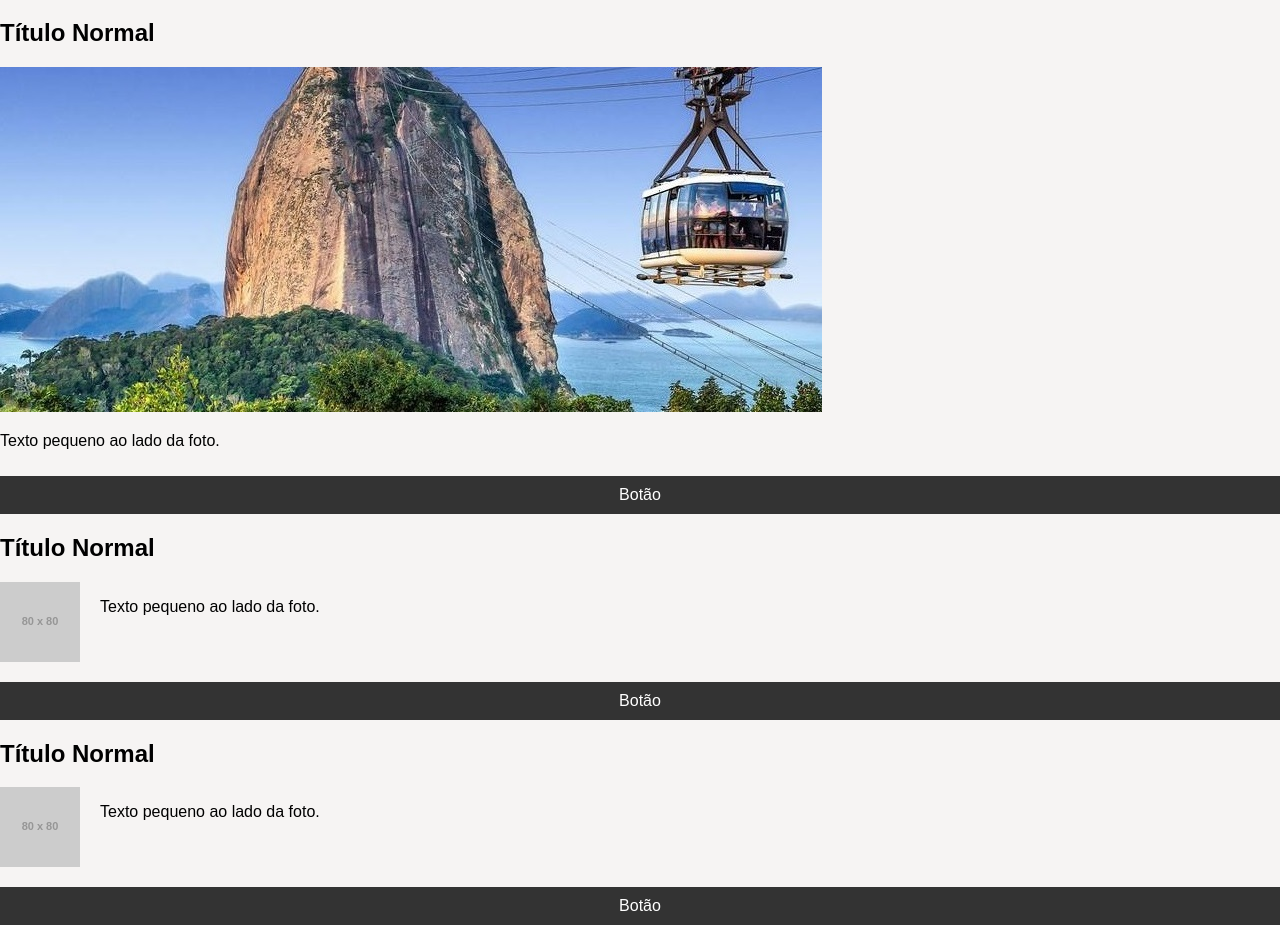
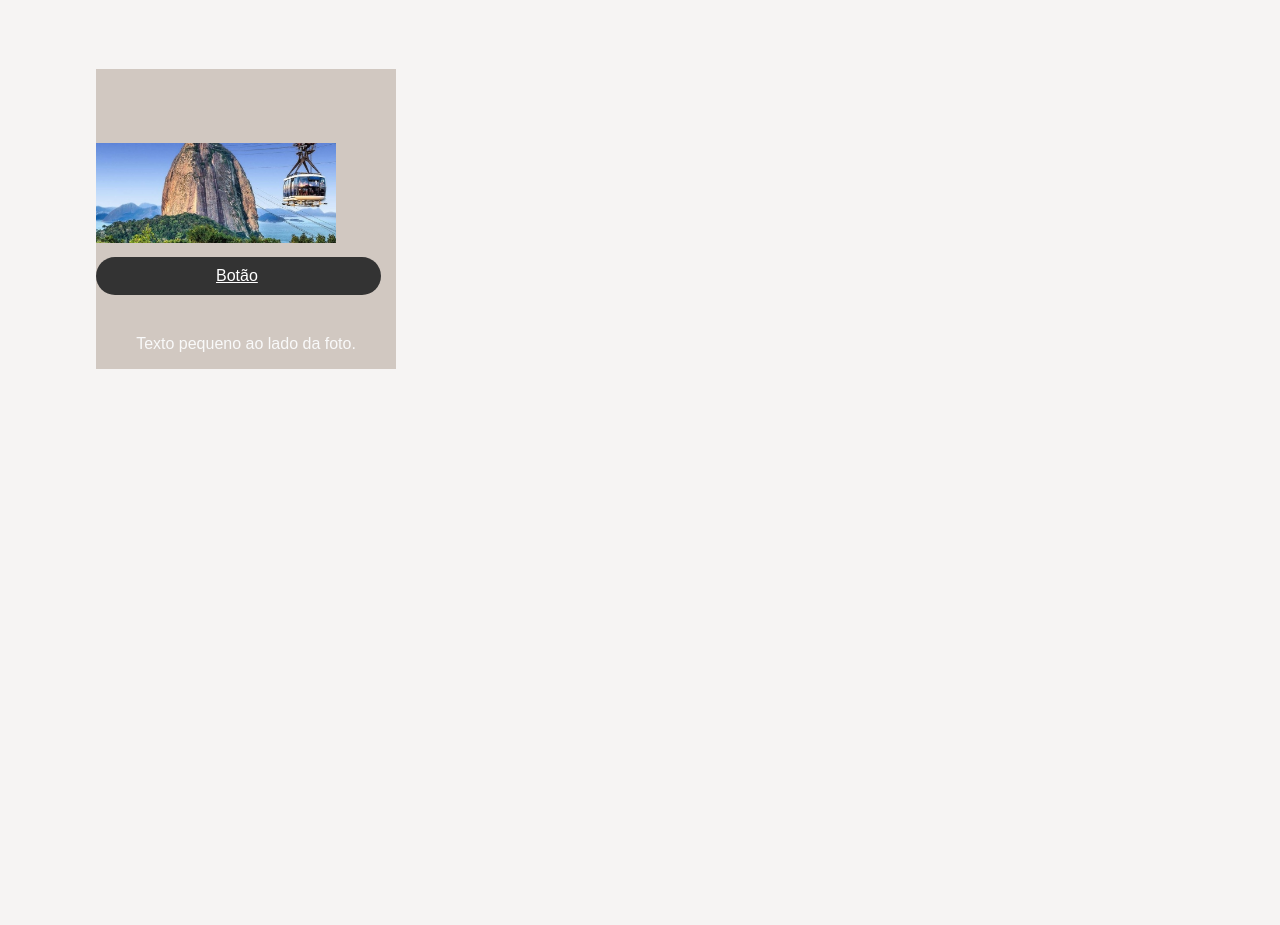
Before and after one commit to martinha006/meu_blog, a plain HTML site: page viagens.html in a window 1280 px wide. Shown: the part 175-1100 px from the top of the page. After the commit the page ends 800 px from the top, so only its background shows below. Drawn offline with Linux system fonts and the light colour scheme; placeholder pictures from the web are drawn by us.

Commit message:
aaaaaaaaaaaah eu nao gosto mais disso

```diff
--- a/estilisacao.css
+++ b/estilisacao.css
@@ -183,16 +183,20 @@ body {
 .box-text {
   overflow: hidden;
   text-overflow: ellipsis;
+  text-align: center;
 }
 
 .box-button {
-  display: block;
+  display: flex;
   background-color: #333;
   color: #fff;
   text-align: center;
-  padding: 10px 0;
-  text-decoration: none;
   margin-top: 10px;
+  width: 15%;
+  height: 30%;
+  padding: 10px 40%;
+  border-radius: 30px;
+  align-items: center;
 }
 
 .box-button:hover {
--- a/viagens.html
+++ b/viagens.html
@@ -4,6 +4,7 @@
 <meta charset="UTF-8">
 <meta name="viewport" content="width=device-width, initial-scale=1.0">
 <link rel="stylesheet" href="estilisacao.css">
+<link rel="stylesheet" href="falha.css">
 <title>Layout com Caixas</title>
 </head>
 <body>
@@ -27,37 +28,13 @@
     <div class="linha"></div>
     <h1 class="subtitulo">Viagens</h1>
 
-
-    <div class="box, ">
+    <div class="moldura"> <!--CAIXA VIAGEM-->
       <div class="box-content">
-        <h2>Título Normal</h2>
+        <img src="imagens.img/img1.jpg" alt="Imagem" class="imagem">
         <div class="box-text">
-          <img src="imagens.img/img1.jpg" alt="Imagem">
           <p>Texto pequeno ao lado da foto.</p>
+          <a href="#" class="box-button">Botão</a>
         </div>
-        <a href="#" class="box-button">Botão</a>
-      </div>
-    </div>
-
-    <div class="box">
-      <div class="box-content">
-        <h2>Título Normal</h2>
-        <div class="box-text">
-          <img src="https://via.placeholder.com/80" alt="Imagem">
-          <p>Texto pequeno ao lado da foto.</p>
-        </div>
-        <a href="#" class="box-button">Botão</a>
-      </div>
-    </div>
-
-    <div class="box">
-      <div class="box-content">
-        <h2>Título Normal</h2>
-        <div class="box-text">
-          <img src="https://via.placeholder.com/80" alt="Imagem">
-          <p>Texto pequeno ao lado da foto.</p>
-        </div>
-        <a href="#" class="box-button">Botão</a>
       </div>
     </div>
 
```
